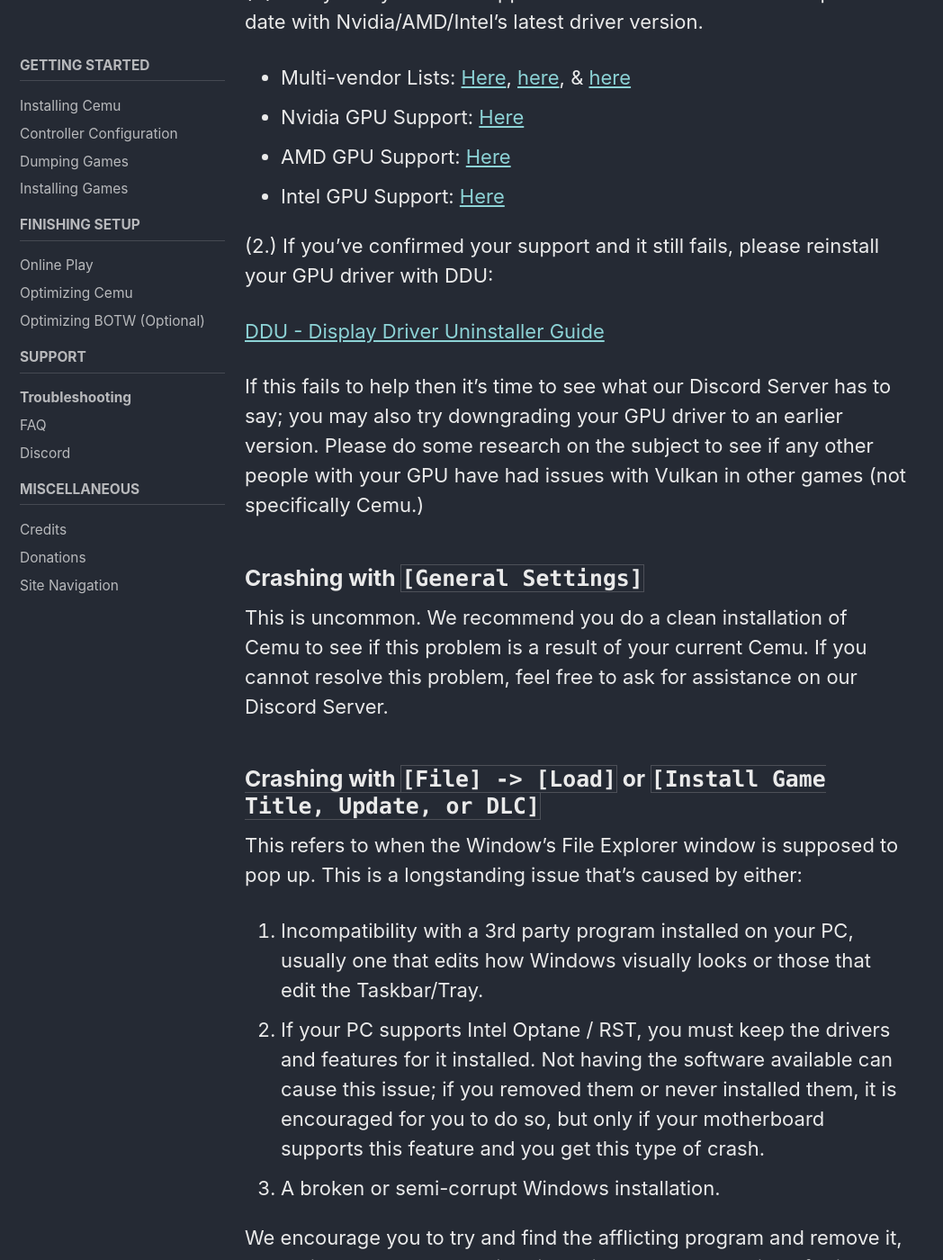
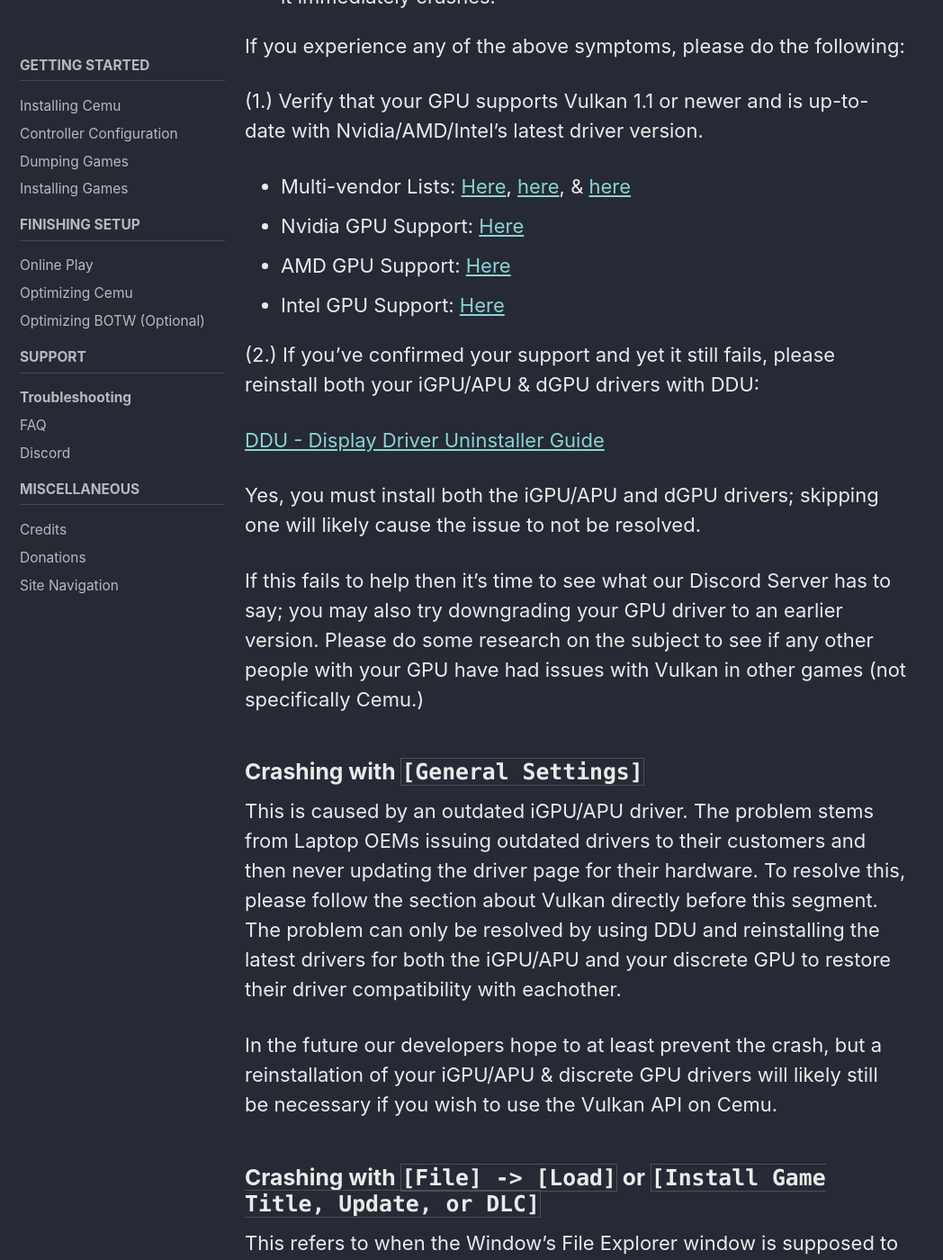
Before and after one commit to cfw-guide/cemu.cfw.guide, a Jekyll site: the page built from _pages/en_US/troubleshooting.md, in a window 1280 px wide and 1400 px high, scrolled down 6046 px. Shown: the whole window at 90% size, without its empty margins (0-1048 px from the left). Built offline with Jekyll 4.4.1, drawn with Linux system fonts in a browser that asks for light colours; cached includes are drawn as plain includes; some of the changed text lies outside the part shown.

Commit message:
Add "General Settings crash" solution

```diff
--- a/_pages/en_US/troubleshooting.md
+++ b/_pages/en_US/troubleshooting.md
@@ -83,9 +83,11 @@
 
 Such problems include:
 
+- When I try to open General Settings, Cemu crashes.
 - There is no Vulkan option even though my GPU should have Vulkan Support.
 - I have a Vulkan option but my GPU doesn't show up in the dropdown.
-- When I try to launch a game with Vulkan, that's supposed to work, it immediately crashes.
+- When I select the Vulkan option in the dropdown menu, Cemu crashes.
+- When I try to launch a game that's supposed to work with Vulkan, it immediately crashes.
 
 If you experience any of the above symptoms, please do the following:
 
@@ -96,15 +98,19 @@
 - AMD GPU Support: [Here](https://www.amd.com/en/technologies/vulkan)
 - Intel GPU Support: [Here](https://www.intel.com/content/www/us/en/support/articles/000005524/graphics.html)
 
-(2.) If you've confirmed your support and it still fails, please reinstall your GPU driver with DDU:
+(2.) If you've confirmed your support and yet it still fails, please reinstall both your iGPU/APU & dGPU drivers with DDU:
 
 [DDU - Display Driver Uninstaller Guide](https://www.wagnardsoft.com/content/ddu-guide-tutorial)
+
+Yes, you must install both the iGPU/APU and dGPU drivers; skipping one will likely cause the issue to not be resolved.
 
 If this fails to help then it's time to see what our Discord Server has to say; you may also try downgrading your GPU driver to an earlier version. Please do some research on the subject to see if any other people with your GPU have had issues with Vulkan in other games (not specifically Cemu.)
 
 ### Crashing with `[General Settings]`
 
-This is uncommon. We recommend you do a clean installation of Cemu to see if this problem is a result of your current Cemu. If you cannot resolve this problem, feel free to ask for assistance on our Discord Server.
+This is caused by an outdated iGPU/APU driver. The problem stems from Laptop OEMs issuing outdated drivers to their customers and then never updating the driver page for their hardware.  To resolve this, please follow the section about Vulkan directly before this segment.  The problem can only be resolved by using DDU and reinstalling the latest drivers for both the iGPU/APU and your discrete GPU to restore their driver compatibility with eachother.
+
+In the future our developers hope to at least prevent the crash, but a reinstallation of your iGPU/APU & discrete GPU drivers will likely still be necessary if you wish to use the Vulkan API on Cemu.
 
 ### Crashing with `[File] -> [Load]` or `[Install Game Title, Update, or DLC]`
 
```
